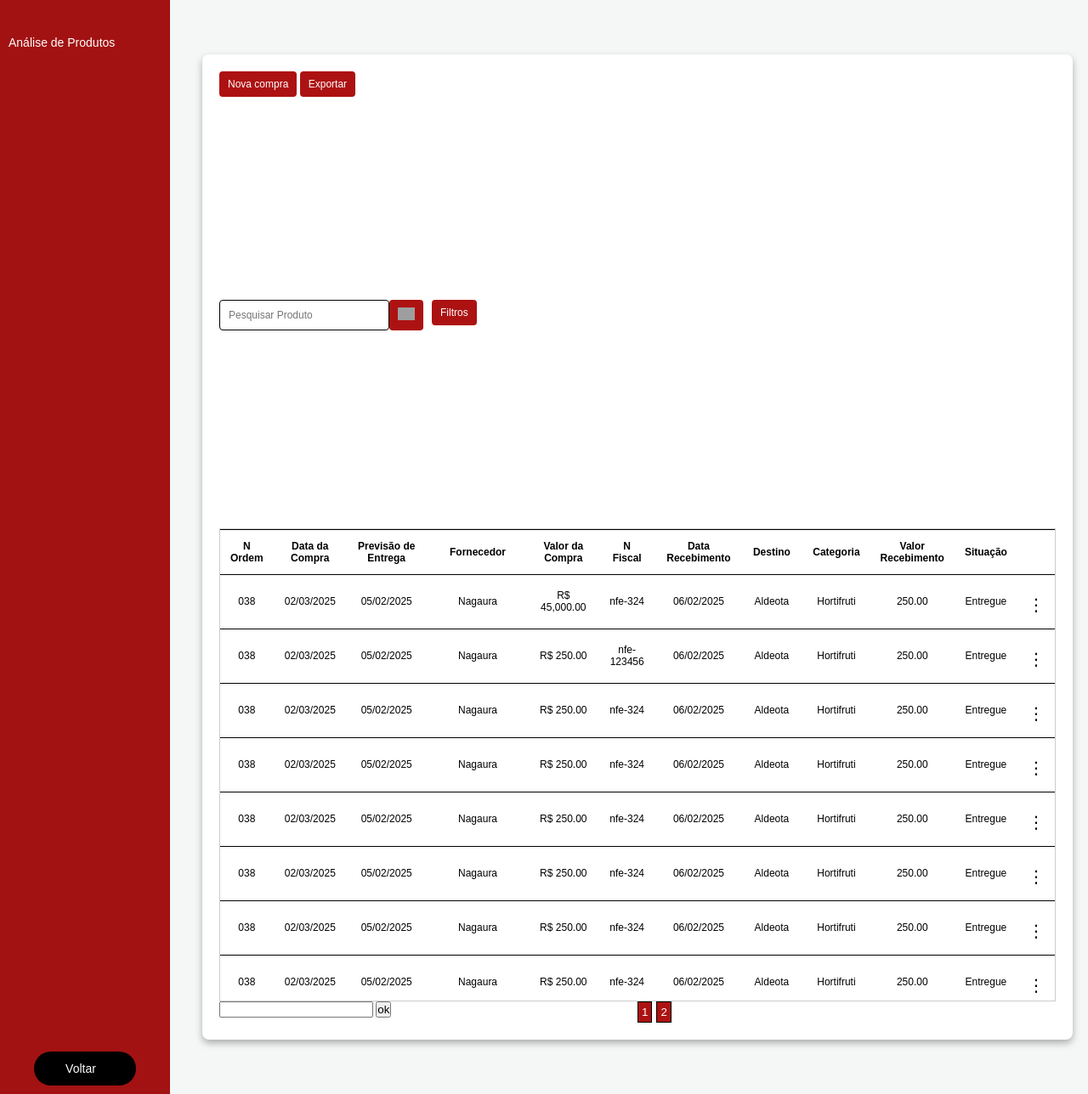
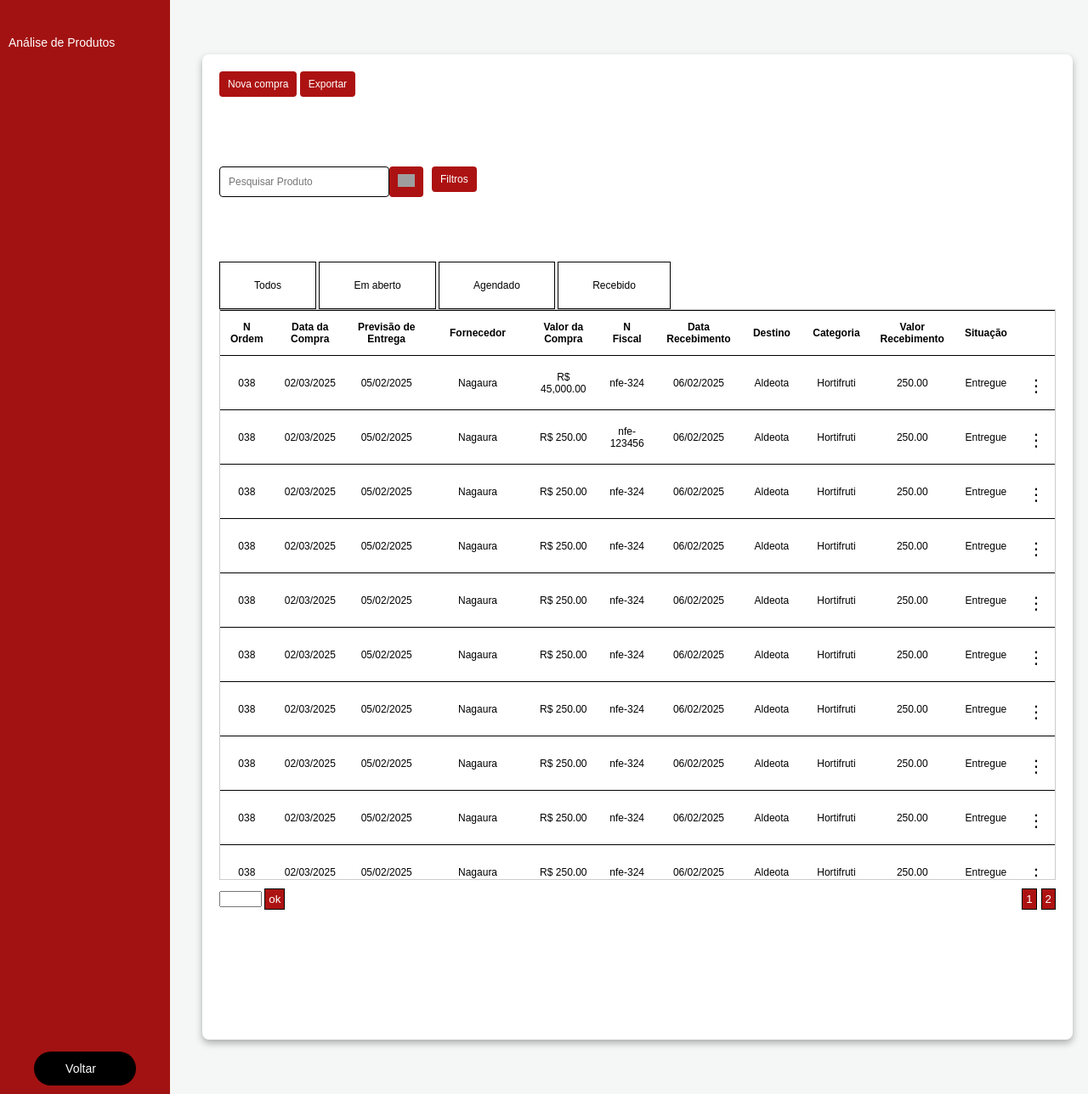
Before and after one commit to jdaavi/Estoque_Menu, a Flask app: page /compras in a window 1280 px wide. Shown: the whole page at 85% size. Run offline with Flask 3, Linux system fonts and the light colour scheme; the visitor is signed in with stand-in values (Sample User, id 1); grey boxes are pictures that could not be loaded.

Commit message:
Changes to be committed: 	new file:   .gitignore 	modified:   static/css/compras.css 	modified:   templates/compras.html

```diff
--- a/static/css/compras.css
+++ b/static/css/compras.css
@@ -86,7 +86,7 @@ body {
     padding: 20px;
     display: flex;
     flex-direction: column;
-    justify-content: space-around;
+    justify-content: left;
     align-items: center;
     margin-left: 220px;
 }
@@ -95,7 +95,7 @@ body {
 .pesquisa {
     display: flex;
     justify-content: center;
-    margin-bottom: 20px;
+
 }
 
 .pesquisa input {
@@ -117,7 +117,7 @@ body {
     flex-direction: row;
     align-items:flex-start;
     gap: 10px;
-    height: 30%;
+    height: 10%;
 
 }
 
@@ -247,14 +247,22 @@ ul#paginacao li button:hover{
 .config-paginas{
     display: flex;
     flex-direction: row;
+    justify-content: space-between;
+    margin-top: 10px;
 
     width: 100%;
 }
 
-.config-paginas div, ul{
-    width: 50%;
+.config-paginas input{
+    width: 50px;
 }
 
+.config-paginas button{
+    padding: 4px;
+    background-color: #ad1212;
+    color: white;
+    border: 1px solid black;
+}
 
 /* Estilo do botão de três pontos verticais */
 .menu-container {
@@ -287,3 +295,21 @@ ul#paginacao li button:hover{
 .menu button:hover {
     background-color: #ddd;
 }
+
+.multi-aba{
+    display: flex;
+    width: 100%;
+}
+.multi-aba ul{
+    margin: 0;
+    padding: 0;
+}
+
+.multi-aba ul li{
+    display: inline-block;
+    padding: 20px 40px;
+    border: 1px solid black;
+    margin: 0;
+    cursor: pointer;
+
+}
--- a/templates/compras.html
+++ b/templates/compras.html
@@ -50,13 +50,18 @@
                     <button id="item-filtro" onclick="alert('Opção 9')">Situação do pedido</button>
                     <button id="item-filtro" onclick="alert('Opção 10')">Situação da entrega</button>
                 </div>
-
                 <ul id="lista-filtros">
-
                 </ul>
             </div>
+        </section>
 
-
+        <section class="multi-aba">
+            <ul>
+                <li>Todos</li>
+                <li>Em aberto</li>
+                <li>Agendado</li>
+                <li>Recebido</li>
+            </ul>
         </section>
 
         <!-- Tabela de produtos -->
@@ -94,108 +99,110 @@
     </main>
 
     <script>
+        // simulação categorias
+        let situacao_compa =[{categoria:"Em aberto",categoria:"Em andamento",categoria:"Recebido"}]
         // Simulação de dados de produtos
         let produtos = [
             {
                 n_ordem: "038", data_compra: "02/03/2025", entrega: "05/02/2025",
                 fornecedor: "Nagaura", documento: "nfe-324", recebimento: "06/02/2025",
                 destino: "Aldeota", valor: "45,000.00", categoria: "Hortifruti",
-                situacao: "Entregue", valor_recebimento: "250.00"
+                situacao: "Entregue", valor_recebimento: "250.00",situacao_compras:"Em aberto"
             },
             {
                 n_ordem: "038", data_compra: "02/03/2025", entrega: "05/02/2025",
                 fornecedor: "Nagaura", documento: "nfe-123456", recebimento: "06/02/2025",
                 destino: "Aldeota", valor: "250.00", categoria: "Hortifruti",
-                situacao: "Entregue", valor_recebimento: "250.00"
+                situacao: "Entregue", valor_recebimento: "250.00" ,situacao_compras:"Em aberto"
             },
             {
                 n_ordem: "038", data_compra: "02/03/2025", entrega: "05/02/2025",
                 fornecedor: "Nagaura", documento: "nfe-324", recebimento: "06/02/2025",
                 destino: "Aldeota", valor: "250.00", categoria: "Hortifruti",
-                situacao: "Entregue", valor_recebimento: "250.00"
+                situacao: "Entregue", valor_recebimento: "250.00" ,situacao_compras:"Em aberto"
             },
             {
                 n_ordem: "038", data_compra: "02/03/2025", entrega: "05/02/2025",
                 fornecedor: "Nagaura", documento: "nfe-324", recebimento: "06/02/2025",
                 destino: "Aldeota", valor: "250.00", categoria: "Hortifruti",
-                situacao: "Entregue", valor_recebimento: "250.00"
+                situacao: "Entregue", valor_recebimento: "250.00" ,situacao_compras:"Em aberto"
             },
             {
                 n_ordem: "038", data_compra: "02/03/2025", entrega: "05/02/2025",
                 fornecedor: "Nagaura", documento: "nfe-324", recebimento: "06/02/2025",
                 destino: "Aldeota", valor: "250.00", categoria: "Hortifruti",
-                situacao: "Entregue", valor_recebimento: "250.00"
+                situacao: "Entregue", valor_recebimento: "250.00" ,situacao_compras:"Em aberto"
             },
             {
                 n_ordem: "038", data_compra: "02/03/2025", entrega: "05/02/2025",
                 fornecedor: "Nagaura", documento: "nfe-324", recebimento: "06/02/2025",
                 destino: "Aldeota", valor: "250.00", categoria: "Hortifruti",
-                situacao: "Entregue", valor_recebimento: "250.00"
+                situacao: "Entregue", valor_recebimento: "250.00" ,situacao_compras:"Em aberto"
             },
             {
                 n_ordem: "038", data_compra: "02/03/2025", entrega: "05/02/2025",
                 fornecedor: "Nagaura", documento: "nfe-324", recebimento: "06/02/2025",
                 destino: "Aldeota", valor: "250.00", categoria: "Hortifruti",
-                situacao: "Entregue", valor_recebimento: "250.00"
+                situacao: "Entregue", valor_recebimento: "250.00" ,situacao_compras:"Em aberto"
             },
             {
                 n_ordem: "038", data_compra: "02/03/2025", entrega: "05/02/2025",
                 fornecedor: "Nagaura", documento: "nfe-324", recebimento: "06/02/2025",
                 destino: "Aldeota", valor: "250.00", categoria: "Hortifruti",
-                situacao: "Entregue", valor_recebimento: "250.00"
+                situacao: "Entregue", valor_recebimento: "250.00" ,situacao_compras:"Em aberto"
             },
             {
                 n_ordem: "038", data_compra: "02/03/2025", entrega: "05/02/2025",
                 fornecedor: "Nagaura", documento: "nfe-324", recebimento: "06/02/2025",
                 destino: "Aldeota", valor: "250.00", categoria: "Hortifruti",
-                situacao: "Entregue", valor_recebimento: "250.00"
+                situacao: "Entregue", valor_recebimento: "250.00" ,situacao_compras:"Em aberto"
             },
             {
                 n_ordem: "038", data_compra: "02/03/2025", entrega: "05/02/2025",
                 fornecedor: "Nagaura", documento: "nfe-324", recebimento: "06/02/2025",
                 destino: "Aldeota", valor: "250.00", categoria: "Hortifruti",
-                situacao: "Entregue", valor_recebimento: "250.00"
+                situacao: "Entregue", valor_recebimento: "250.00" ,situacao_compras:"Em aberto"
             },
             {
                 n_ordem: "038", data_compra: "02/03/2025", entrega: "05/02/2025",
                 fornecedor: "Nagaura", documento: "nfe-324", recebimento: "06/02/2025",
                 destino: "Aldeota", valor: "250.00", categoria: "Hortifruti",
-                situacao: "Entregue", valor_recebimento: "250.00"
+                situacao: "Entregue", valor_recebimento: "250.00" ,situacao_compras:"Em aberto"
             },
             {
                 n_ordem: "038", data_compra: "02/03/2025", entrega: "05/02/2025",
                 fornecedor: "Nagaura", documento: "nfe-324", recebimento: "06/02/2025",
                 destino: "Aldeota", valor: "250.00", categoria: "Hortifruti",
-                situacao: "Entregue", valor_recebimento: "250.00"
+                situacao: "Entregue", valor_recebimento: "250.00" ,situacao_compras:"Em aberto"
             },
             {
                 n_ordem: "038", data_compra: "02/03/2025", entrega: "05/02/2025",
                 fornecedor: "Nagaura", documento: "nfe-324", recebimento: "06/02/2025",
                 destino: "Aldeota", valor: "250.00", categoria: "Hortifruti",
-                situacao: "Entregue", valor_recebimento: "250.00"
+                situacao: "Entregue", valor_recebimento: "250.00" ,situacao_compras:"Em aberto"
             },
             {
                 n_ordem: "038", data_compra: "02/03/2025", entrega: "05/02/2025",
                 fornecedor: "Nagaura", documento: "nfe-324", recebimento: "06/02/2025",
                 destino: "Aldeota", valor: "250.00", categoria: "Hortifruti",
-                situacao: "Entregue", valor_recebimento: "250.00"
+                situacao: "Entregue", valor_recebimento: "250.00" ,situacao_compras:"Em aberto"
             },
             {
                 n_ordem: "038", data_compra: "02/03/2025", entrega: "05/02/2025",
                 fornecedor: "Nagaura", documento: "nfe-324", recebimento: "06/02/2025",
                 destino: "Aldeota", valor: "250.00", categoria: "Hortifruti",
-                situacao: "Entregue", valor_recebimento: "250.00"
+                situacao: "Entregue", valor_recebimento: "250.00" ,situacao_compras:"Em aberto"
             },            {
                 n_ordem: "038", data_compra: "02/03/2025", entrega: "05/02/2025",
                 fornecedor: "Nagaura", documento: "nfe-324", recebimento: "06/02/2025",
                 destino: "Aldeota", valor: "250.00", categoria: "Hortifruti",
-                situacao: "Entregue", valor_recebimento: "250.00"
+                situacao: "Entregue", valor_recebimento: "250.00" ,situacao_compras:"Em aberto"
             },
             {
                 n_ordem: "038", data_compra: "02/03/2025", entrega: "05/02/2025",
                 fornecedor: "Nagaura", documento: "nfe-324", recebimento: "06/02/2025",
                 destino: "Aldeota", valor: "250.00", categoria: "Hortifruti",
-                situacao: "Entregue", valor_recebimento: "250.00"
+                situacao: "Entregue", valor_recebimento: "250.00" ,situacao_compras:"Em aberto"
             },
         ];
 
@@ -328,6 +335,10 @@
             }
         };
 
+        function preencherAbas(){
+
+        }
+
         // Inicializa a tabela e a paginação
         window.onload = () => {
             paginarProdutos();
```
Also changed, not shown: 1 other file.
